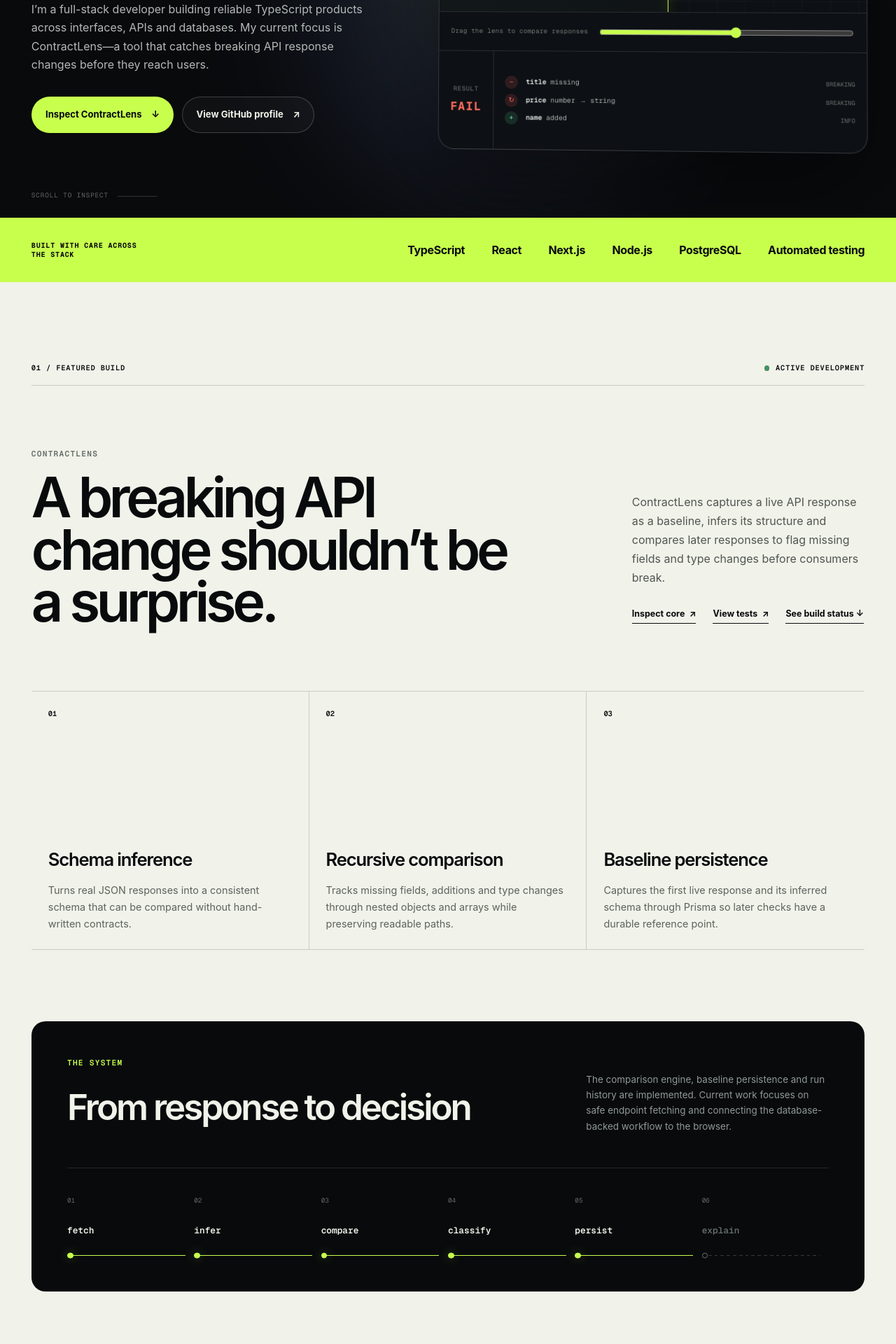
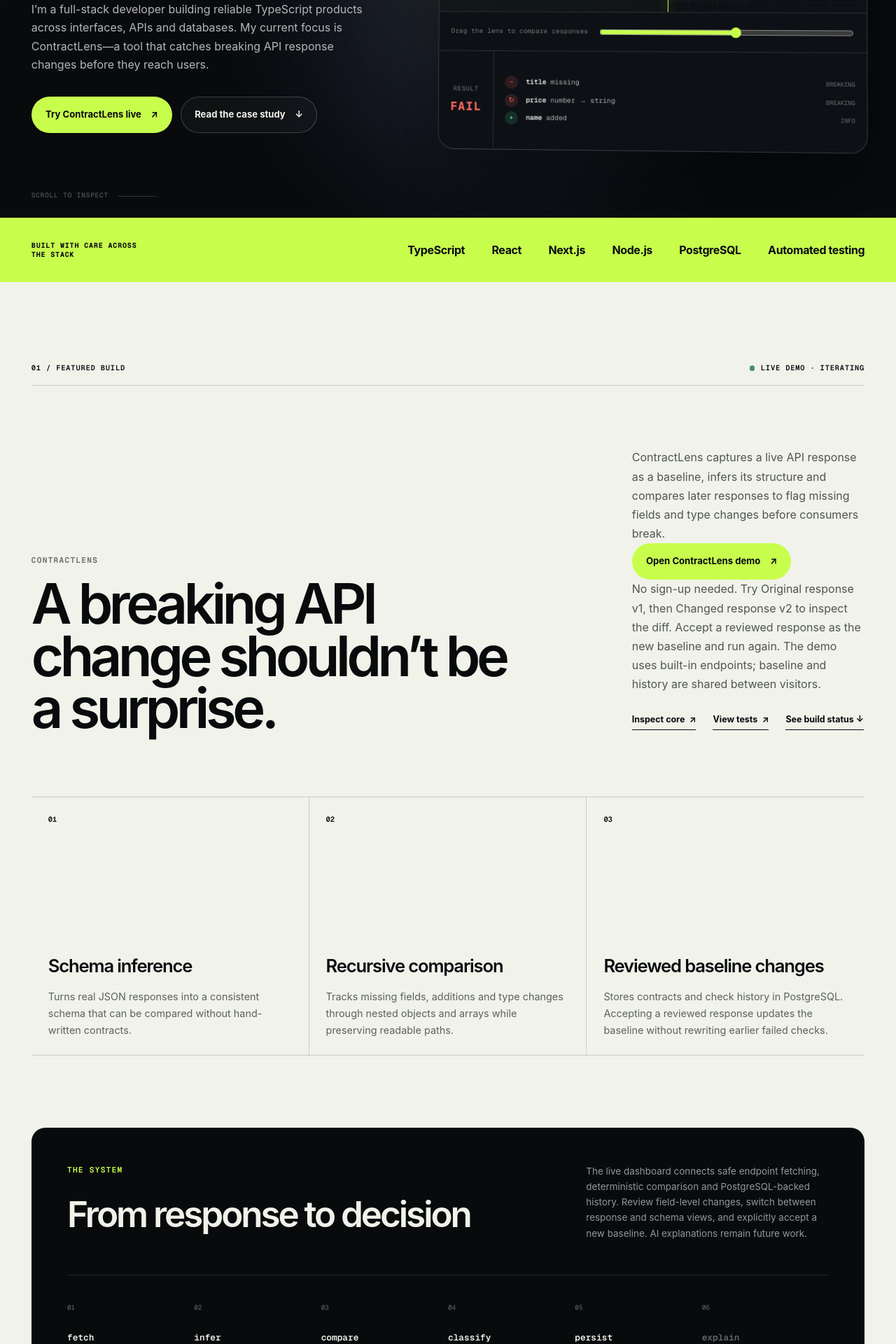
Before and after one commit to phatpanda6/alan-huang-portfolio, a Next.js app: page / in a window 1280 px wide. Shown: the part 500-2420 px from the top of the page at 70% size. Built offline with nearby package versions, Linux system fonts and the light colour scheme; no server answers.

Commit message:
Feature ContractLens live demo

```diff
--- a/app/page.tsx
+++ b/app/page.tsx
@@ -1,4 +1,6 @@
 import { DriftLens } from "./components/DriftLens";
+
+const contractLensDemo = "https://contractlens-iota.vercel.app/";
 
 const proofPoints = [
   "TypeScript",
@@ -22,8 +24,8 @@
   },
   {
     number: "03",
-    title: "Baseline persistence",
-    copy: "Captures the first live response and its inferred schema through Prisma so later checks have a durable reference point.",
+    title: "Reviewed baseline changes",
+    copy: "Stores contracts and check history in PostgreSQL. Accepting a reviewed response updates the baseline without rewriting earlier failed checks.",
   },
 ];
 
@@ -133,16 +135,14 @@
               before they reach users.
             </p>
             <div className="hero-actions">
-              <a className="button button-primary" href="#contractlens">
-                Inspect ContractLens <span aria-hidden="true">↓</span>
+              <a className="button button-primary" href={contractLensDemo} target="_blank" rel="noreferrer">
+                Try ContractLens live <ExternalArrow />
               </a>
               <a
                 className="button button-secondary"
-                href="https://github.com/phatpanda6"
-                target="_blank"
-                rel="noreferrer"
+                href="#contractlens"
               >
-                View GitHub profile <ExternalArrow />
+                Read the case study <span aria-hidden="true">↓</span>
               </a>
             </div>
           </div>
@@ -174,7 +174,7 @@
           <div className="section-kicker">
             <span>01 / Featured build</span>
             <span className="build-status">
-              <i /> Active development
+              <i /> Live demo · Iterating
             </span>
           </div>
 
@@ -190,6 +190,15 @@
                 ContractLens captures a live API response as a baseline,
                 infers its structure and compares later responses to flag
                 missing fields and type changes before consumers break.
+              </p>
+              <a className="button button-primary" href={contractLensDemo} target="_blank" rel="noreferrer">
+                Open ContractLens demo <ExternalArrow />
+              </a>
+              <p>
+                No sign-up needed. Try Original response v1, then Changed
+                response v2 to inspect the diff. Accept a reviewed response as
+                the new baseline and run again. The demo uses built-in endpoints;
+                baseline and history are shared between visitors.
               </p>
               <div className="text-links">
                 <a
@@ -230,9 +239,10 @@
                 <h3>From response to decision</h3>
               </div>
               <p>
-                The comparison engine, baseline persistence and run history are
-                implemented. Current work focuses on safe endpoint fetching and
-                connecting the database-backed workflow to the browser.
+                The live dashboard connects safe endpoint fetching, deterministic
+                comparison and PostgreSQL-backed history. Review field-level
+                changes, switch between response and schema views, and explicitly
+                accept a new baseline. AI explanations remain future work.
               </p>
             </div>
             <ol className="pipeline" aria-label="ContractLens processing pipeline">
@@ -257,32 +267,32 @@
           <div className="status-grid" id="case-status">
             <article>
               <p className="status-label status-complete">Built</p>
-              <h3>Engine and persistence</h3>
+              <h3>Complete browser workflow</h3>
               <ul>
                 <li>Schema inference and recursive comparison</li>
-                <li>Baseline capture and durable reference schemas</li>
-                <li>Persisted baseline, PASS, FAIL and ERROR runs</li>
-                <li>Timeout, JSON and response-size protections</li>
+                <li>Live baseline capture and explicit acceptance</li>
+                <li>PostgreSQL-backed results and reloadable history</li>
+                <li>Field-level diffs and response/schema views</li>
               </ul>
             </article>
             <article>
-              <p className="status-label status-active">Building now</p>
-              <h3>Safe browser workflow</h3>
+              <p className="status-label status-complete">Verified by tests</p>
+              <h3>Safety and delivery</h3>
               <ul>
-                <li>SSRF-safe endpoint URL validation</li>
-                <li>Database-backed project and endpoint flow</li>
-                <li>Reloadable run-history interface</li>
-                <li>Transport edge-case test coverage</li>
+                <li>URL and redirect validation with bounded fetching</li>
+                <li>Hosted demo restricted to built-in endpoints</li>
+                <li>Vitest engine and API route tests</li>
+                <li>GitHub Actions and Playwright with PostgreSQL</li>
               </ul>
             </article>
             <article>
               <p className="status-label status-next">Next</p>
-              <h3>Recruiter-ready public demo</h3>
+              <h3>Release polish and extensions</h3>
               <ul>
-                <li>Continuous integration</li>
-                <li>Seeded two-minute demo</li>
-                <li>Production deployment and observability</li>
-                <li>AI explanation after the core</li>
+                <li>Targeted accessibility and failure-state audit</li>
+                <li>Short recorded workflow walkthrough</li>
+                <li>CLI reusing the deterministic engine</li>
+                <li>AI explanations without control over PASS/FAIL</li>
               </ul>
             </article>
           </div>
```
Also changed, not shown: 1 other file (tests, documents, lock files or other folders).
